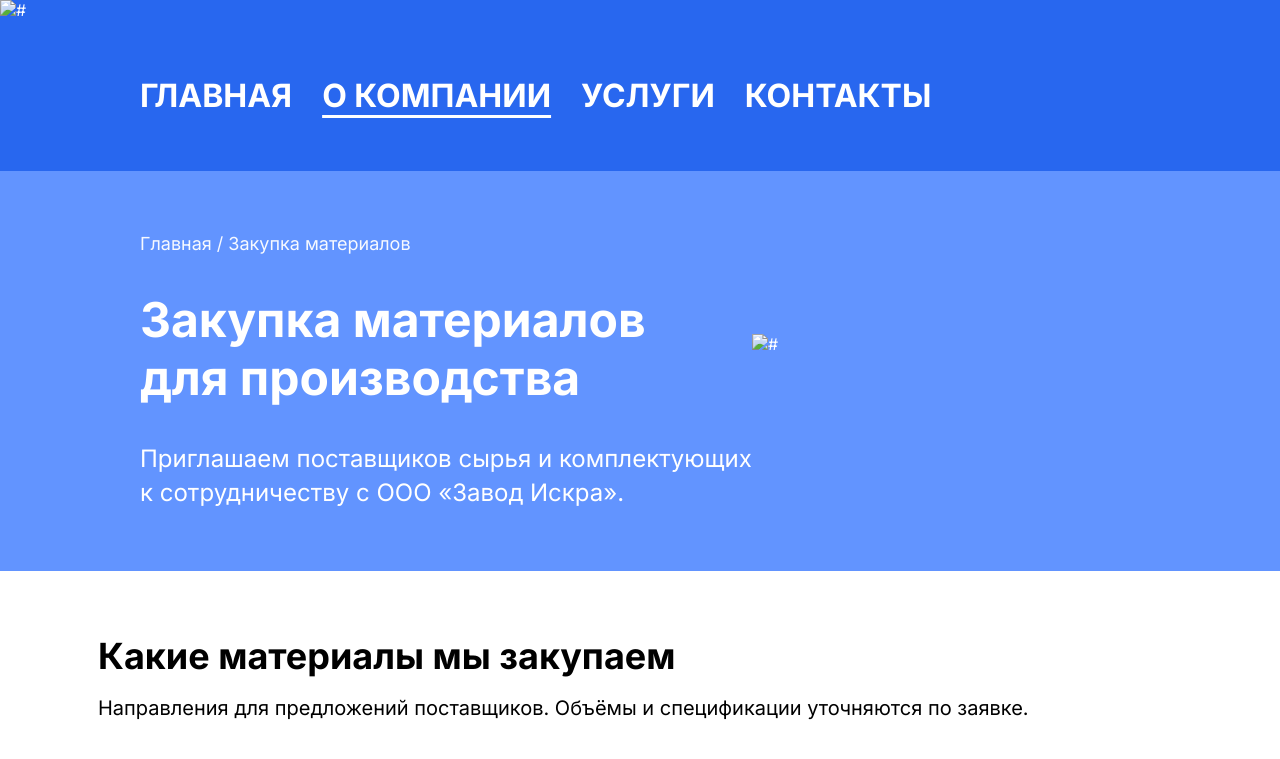
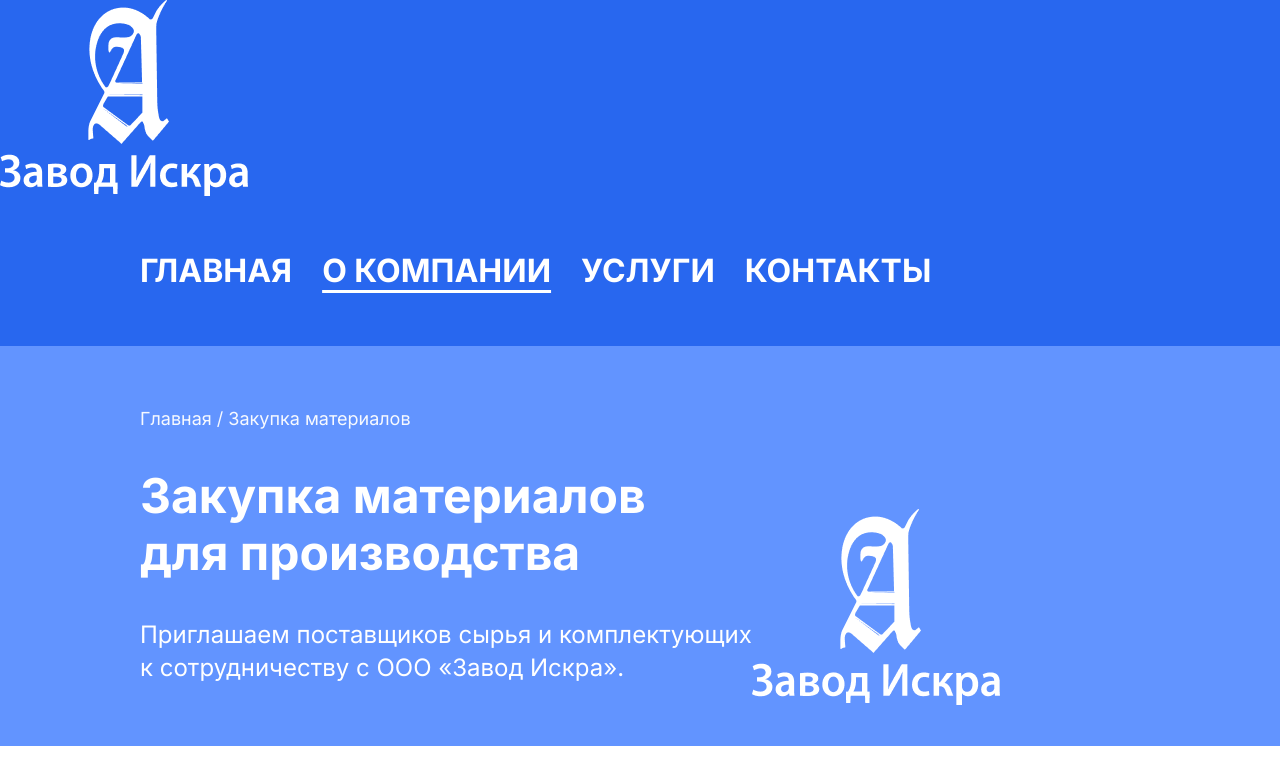
Before and after one commit to shafkasuchka/popka, a plain HTML site: page index (1).html in a window 1280 px wide. Shown: the top 759 px of the page. Drawn offline with Linux system fonts and the light colour scheme.

Commit message:
Update index (1).html

```diff
--- a/index (1).html
+++ b/index (1).html
@@ -13,7 +13,7 @@
 <body>
 
 <header class="site-header" id="top">
-  <img src="png/Логотип завода.png" alt="#">
+  <img src="Логотип завода.png" alt="#">
   <nav class="nav" aria-label="Основная навигация">
     <ul class="nav__list">
       <li><a class="nav__link" href="#top">Главная</a></li>
@@ -30,7 +30,7 @@
     <div class="hero__inner">
       <p class="hero__crumbs">Главная / Закупка материалов</p>
       <div class="hero__logo" aria-hidden="true">
-        <img src="png/Логотип завода.png" alt="#">
+        <img src="Логотип завода.png" alt="#">
       </div>
       <h1 class="hero__title">Закупка материалов<br>для производства</h1>
       <p class="hero__text">Приглашаем поставщиков сырья и комплектующих<br>к сотрудничеству с ООО «Завод Искра».</p>
@@ -157,7 +157,7 @@
   <div class="footer__inner">
     <div class="footer__brand">
       <div class="footer__logo" aria-hidden="true">
-        <img src="png/Логотип завода.png" alt="#">
+        <img src="Логотип завода.png" alt="#">
       </div>
       <p class="footer__text">ООО «Завод Искра» - многопрофильное предприятие, оснащенное современным компьютеризированным, производительным, универсальным оборудованием</p>
     </div>
```
